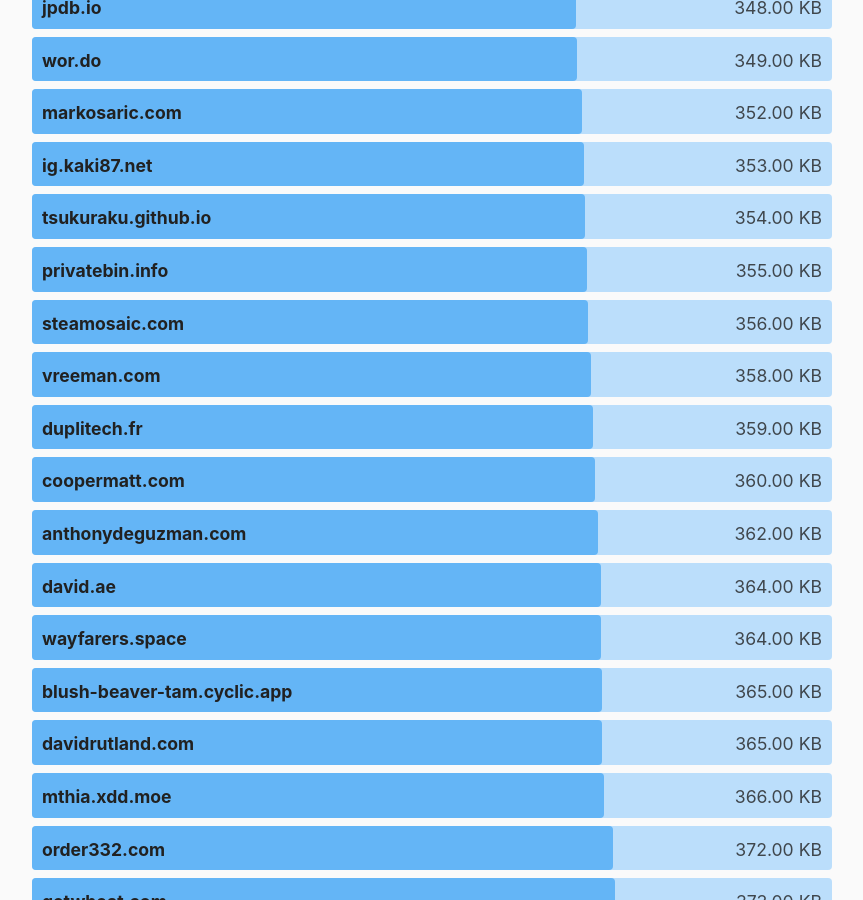
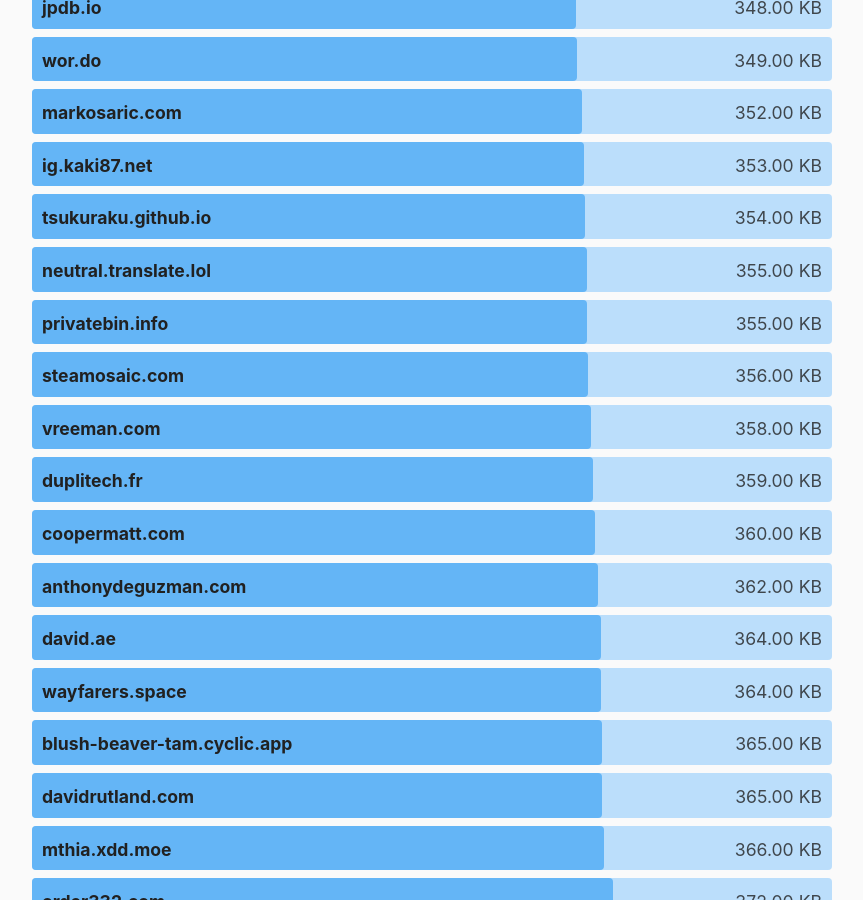
Before and after one commit to kevquirk/512kb.club, a Jekyll site: the page built from index.md, in a window 1280 px wide and 900 px high, scrolled down 30999 px. Shown: the whole window, without its empty margins (208-1071 px from the left). Built offline with Jekyll 4.4.1, drawn with Linux system fonts in a browser that asks for light colours.

Commit message:
Update sites.yml

```diff
--- a/_data/sites.yml
+++ b/_data/sites.yml
@@ -1992,6 +1992,11 @@
   size: 11.7
   last_checked: 2022-05-15
 
+- domain: neutral.translate.lol
+  url: https://neutral.translate.lol/
+  size: 355
+  last_checked: 2023-07-09
+
 - domain: news.tatooine.club
   url: https://news.tatooine.club
   size: 31.5
```
